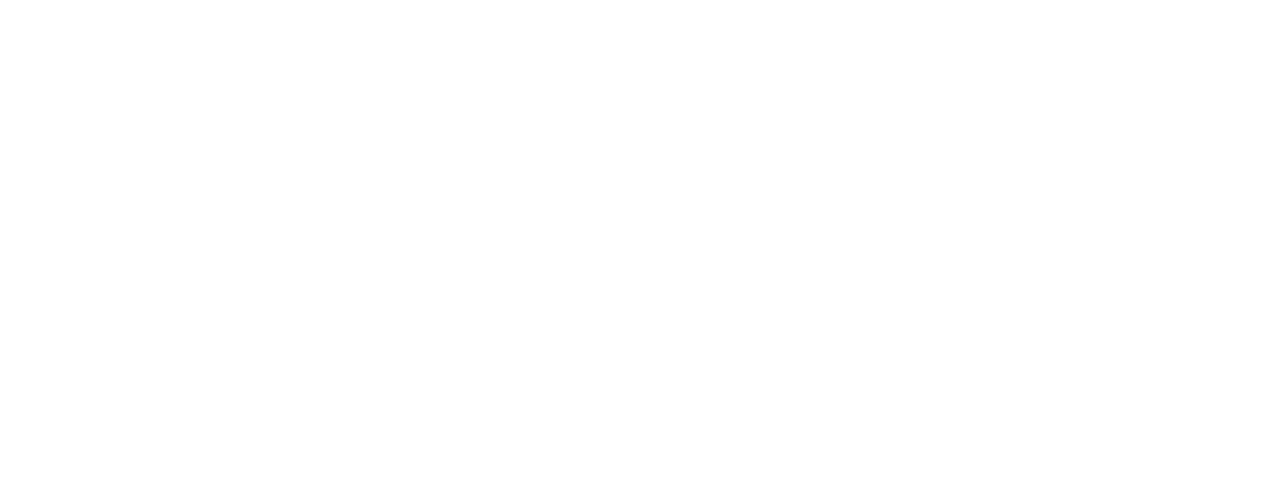
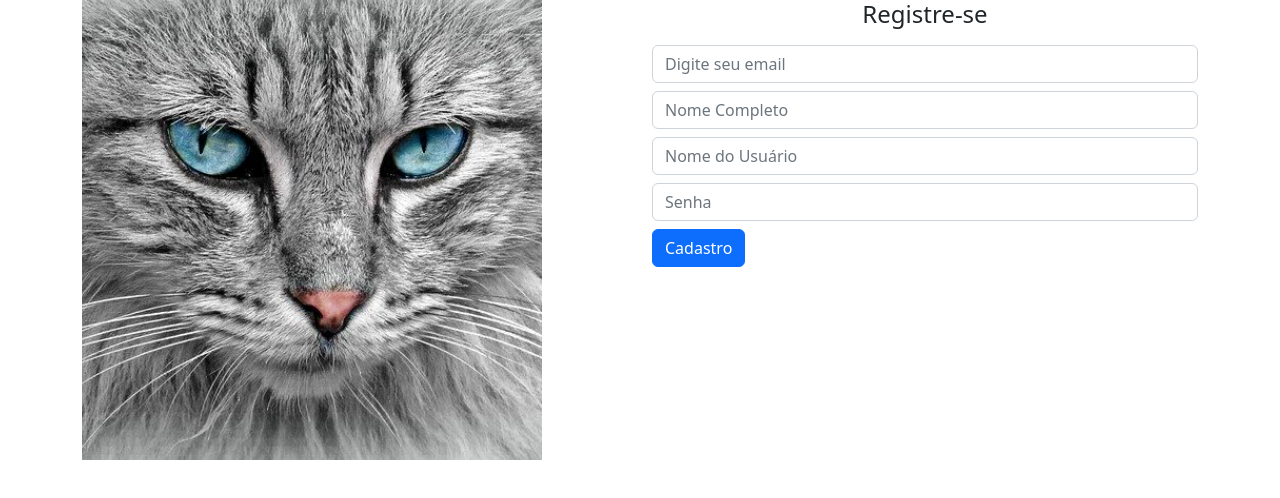
Before and after one commit to eusoudavi/gatitobook, an Angular app: page /home/novousuario in a window 1280 px wide. Before the commit this address led to /. Shown: the top 498 px of the page. Built offline with nearby package versions, Linux system fonts and the light colour scheme.

Commit message:
página de cadastro de novos usuários

```diff
--- a/src/app/home/home.module.ts
+++ b/src/app/home/home.module.ts
@@ -6,12 +6,14 @@ import { FormsModule } from '@angular/forms';
 import { HomeRoutingModule } from './home-routing.module';
 import { HomeComponent } from './home.component';
 import { LoginComponent } from './login/login.component';
+import { NovoUsuarioComponent } from './novo-usuario/novo-usuario.component';
 
 
 @NgModule({
   declarations: [
     HomeComponent,
-    LoginComponent
+    LoginComponent,
+    NovoUsuarioComponent
   ],
   imports: [
     CommonModule,
--- /dev/null
+++ b/src/app/home/novo-usuario/novo-usuario.component.html
@@ -0,0 +1,20 @@
+<h4 class="text-center">Registre-se</h4>
+
+<form class="form mt-3">
+  <div class="form-group mb-2">
+    <input type="text" placeholder="Digite seu email" class="form-control"/>
+  </div>
+
+  <div class="form-group mb-2">
+    <input type="text" placeholder="Nome Completo" class="form-control"/>
+  </div>
+  <div class="form-group mb-2">
+    <input type="text" placeholder="Nome do Usuário" class="form-control"/>
+  </div>
+
+  <div class="form-group mb-2">
+    <input type="password" placeholder="Senha" class="form-control"/>
+  </div>
+
+  <button class="btn btn-primary btn-block">Cadastro</button>
+</form>
```
Also changed, not shown: src/app/home/home-routing.module.ts (+7 -3 lines), src/app/home/novo-usuario/novo-usuario.component.ts (added, +10 -0 lines), src/app/home/novo-usuario/novo-usuario.component.css (added), 1 other file (tests, documents, lock files or other folders).
